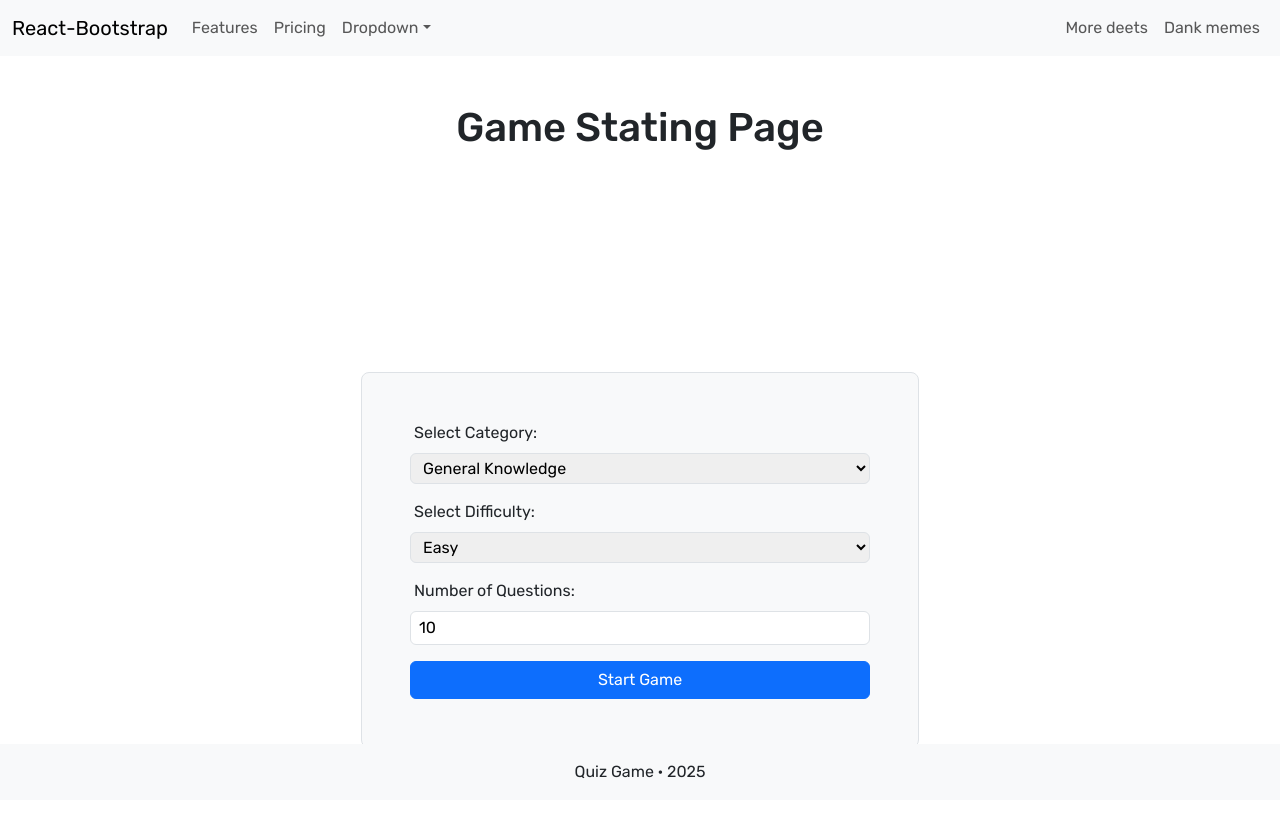
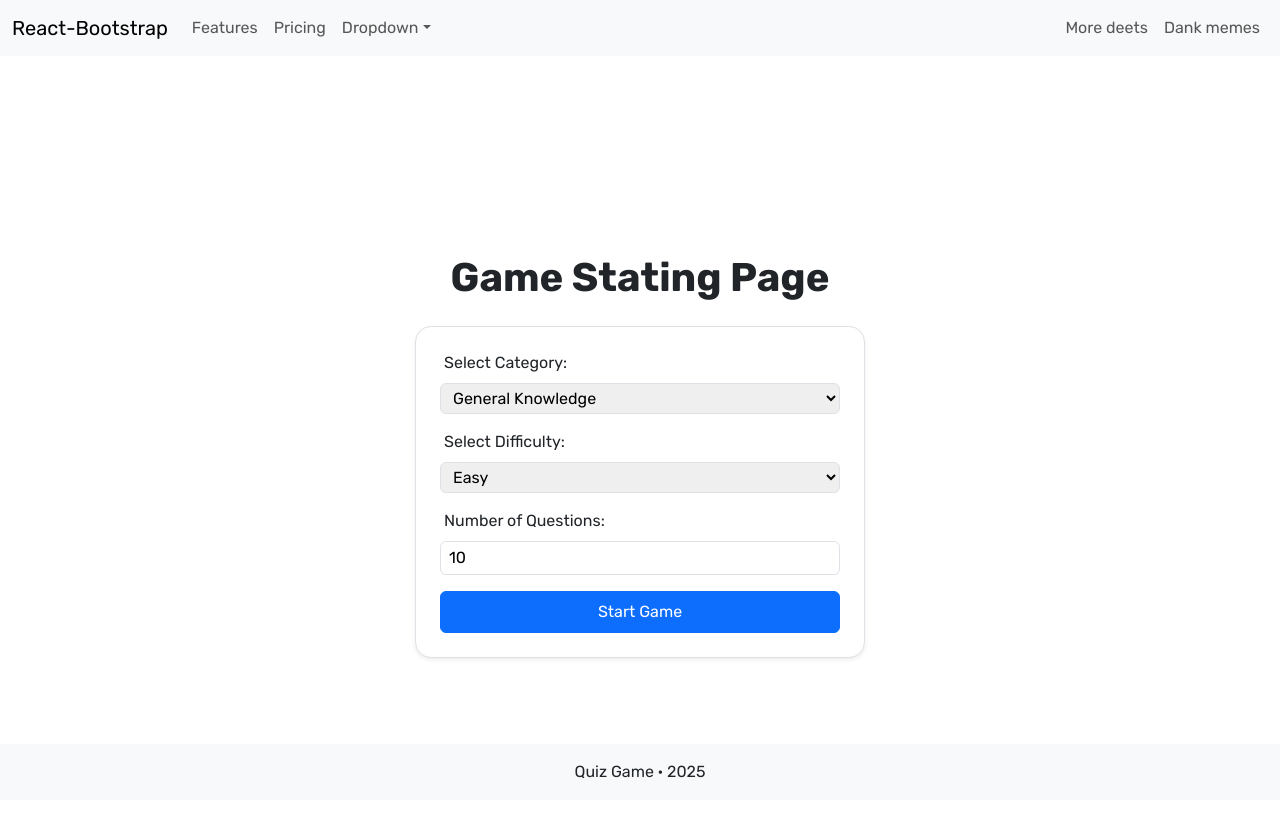
Before and after one commit to Serena293/quiz-game, a React (Vite) app in the folder quiz-game-frontend/: page / in a window 1280 px wide. Shown: the top 816 px of the page. Built offline with nearby package versions, Linux system fonts and the light colour scheme; no server answers.

Commit message:
changed bootstrap classes

```diff
--- a/quiz-game-frontend/src/pages/GameStartingPage.tsx
+++ b/quiz-game-frontend/src/pages/GameStartingPage.tsx
@@ -27,10 +27,11 @@ const GameStartingPage = () => {
 
   return (
     <>
-      <h1 className="text-center pt-5">Game Stating Page</h1>
-      <Container className="vh-100 d-flex flex-column justify-content-center align-items-center overflow-hidden ">
-        <form onSubmit={handleSubmit} className="p-5 border rounded-3 w-50 bg-light">
-          <div className="mb-3 d-flex flex-column">
+
+      <Container className="vh-100 d-flex flex-column justify-content-center align-items-center">
+      <h1 className="text-center mb-4 fw-bold">Game Stating Page</h1>
+       <form onSubmit={handleSubmit} className="p-4 border rounded-4 bg-white shadow-sm" style={{ width: "100%", maxWidth: "450px" }}>
+          <div className="mb-3">
             <label htmlFor="categories-select" className="mb-2 px-1">Select Category:</label>
             <select
               name="categories"
@@ -66,7 +67,7 @@ const GameStartingPage = () => {
             </select>
           </div>
 
-          <div className="mb-3 d-flex flex-column">
+          <div className="mb-3">
             <label htmlFor="difficulty-select"  className="mb-2 px-1">Select Difficulty:</label>
             <select
               name="difficulty"
@@ -80,7 +81,7 @@ const GameStartingPage = () => {
             </select>
           </div>
 
-          <div className="mb-3 d-flex flex-column">
+          <div className="mb-3">
             <label htmlFor="number-of-questions"  className="mb-2 px-1">Number of Questions:</label>
             <input
               type="number"
@@ -95,7 +96,7 @@ const GameStartingPage = () => {
 
             {/* Consider to add type question, true/fale or multiple choise */}
           </div>
-          <button type="submit" className="btn btn-primary w-100">
+          <button type="submit" className="btn btn-primary w-100 py-2">
             Start Game
           </button>
         </form>
```
Also changed, not shown: 2 other files (tests, documents, lock files or other folders).
